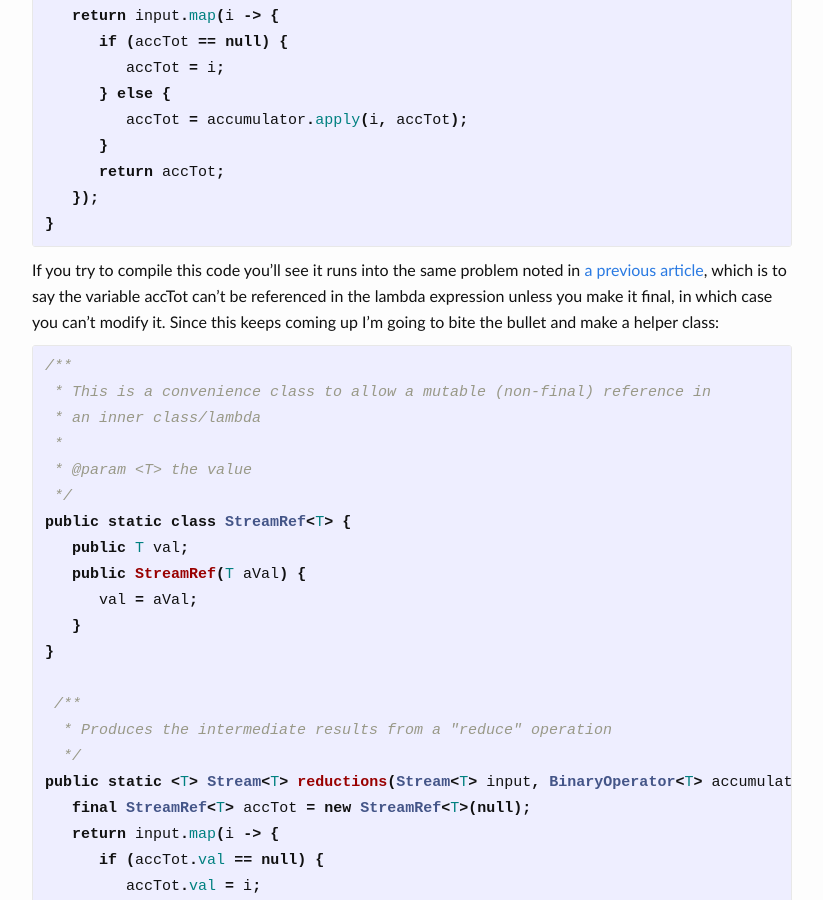
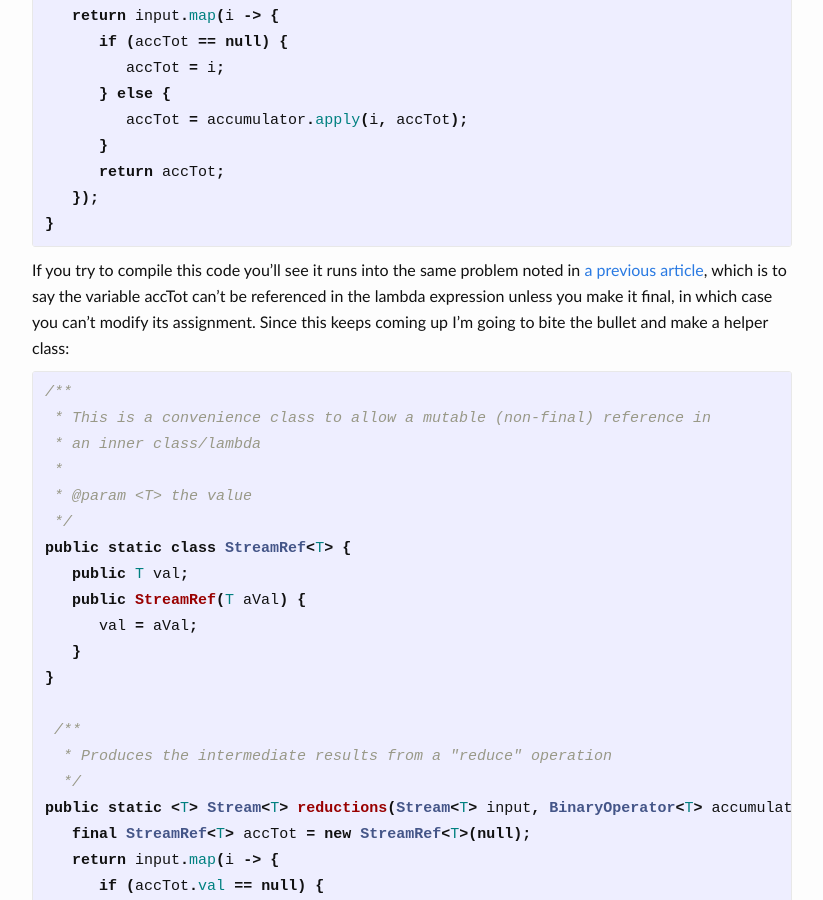
Before and after one commit to bendra/bendra.github.io, a Jekyll site: the page built from _posts/2014-10-28-fun-with-java-8-streams.markdown, in a window 1280 px wide and 900 px high, scrolled down 1875 px. Shown: the whole window, without its empty margins (228-1051 px from the left). Built offline with Jekyll 4.4.1, drawn with Linux system fonts in a browser that asks for light colours; comment, search, counter and statistics services are not loaded.

Commit message:
clearify

```diff
--- a/_posts/2014-10-28-fun-with-java-8-streams.markdown
+++ b/_posts/2014-10-28-fun-with-java-8-streams.markdown
@@ -83,7 +83,7 @@ public static <T> Stream<T> reductions(Stream<T> input, BinaryOperator<T> accumu
 }
 {% endhighlight %}
 
-If you try to compile this code you'll see it runs into the same problem noted in [a previous article]({% post_url 2014-10-01-java-lambda-nested-functions%}), which is to say the variable accTot can't be referenced in the lambda expression unless you make it final, in which case you can't modify it.  Since this keeps coming up I'm going to bite the bullet and make a helper class:
+If you try to compile this code you'll see it runs into the same problem noted in [a previous article]({% post_url 2014-10-01-java-lambda-nested-functions%}), which is to say the variable accTot can't be referenced in the lambda expression unless you make it final, in which case you can't modify its assignment.  Since this keeps coming up I'm going to bite the bullet and make a helper class:
 
 {% highlight java %}
 
```
